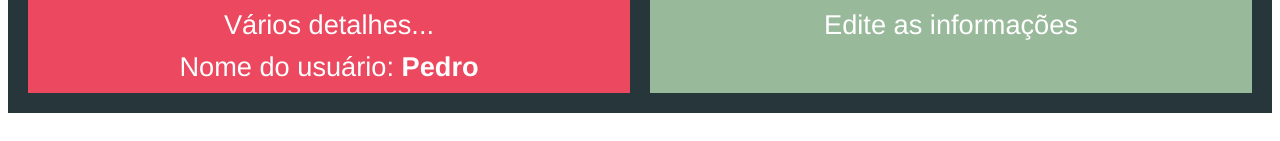
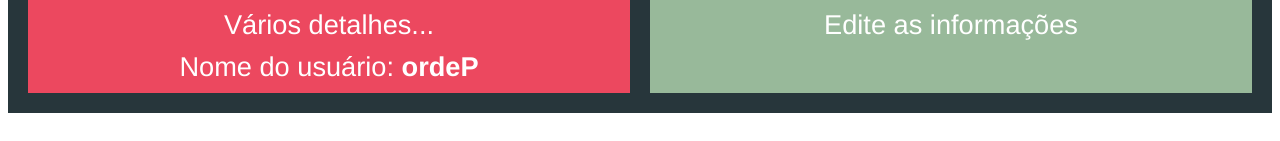
Before and after one commit to GiammaCarioca/vue-udemy-pt, a Vue app in the folder comunicacao/: page / in a window 1280 px wide. Shown: the part 367-508 px from the top of the page. Built offline with nearby package versions, Linux system fonts and the light colour scheme.

Commit message:
usando props no componente filho

```diff
--- a/comunicacao/src/components/UsuarioInfo.vue
+++ b/comunicacao/src/components/UsuarioInfo.vue
@@ -3,14 +3,22 @@
 		<h2>As Informações de Usuário</h2>
 		<p>Vários detalhes...</p>
 		<p>
-			Nome do usuário: <strong>{{ nome }}</strong>
+			Nome do usuário: <strong>{{ inverterNome() }}</strong>
 		</p>
 	</div>
 </template>
 
 <script>
 export default {
-	props: ['nome']
+	props: ['nome'],
+	methods: {
+		inverterNome() {
+			return this.nome
+				.split('')
+				.reverse()
+				.join('')
+		}
+	}
 }
 </script>
 
```
